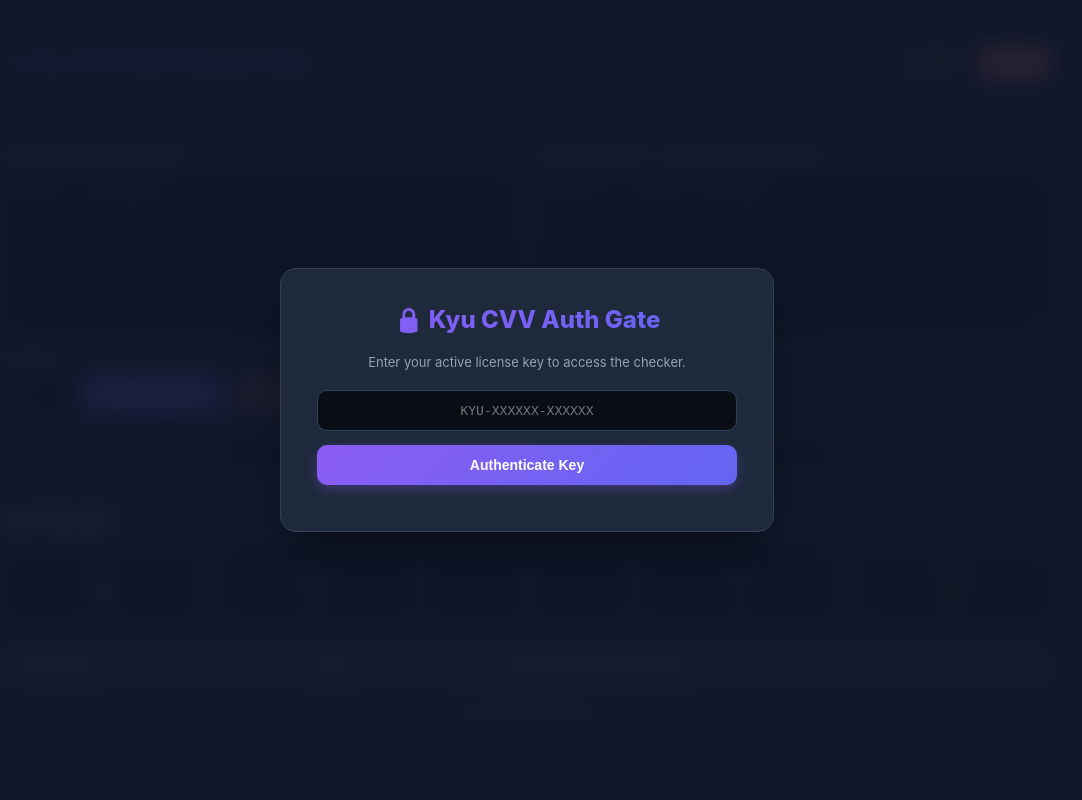
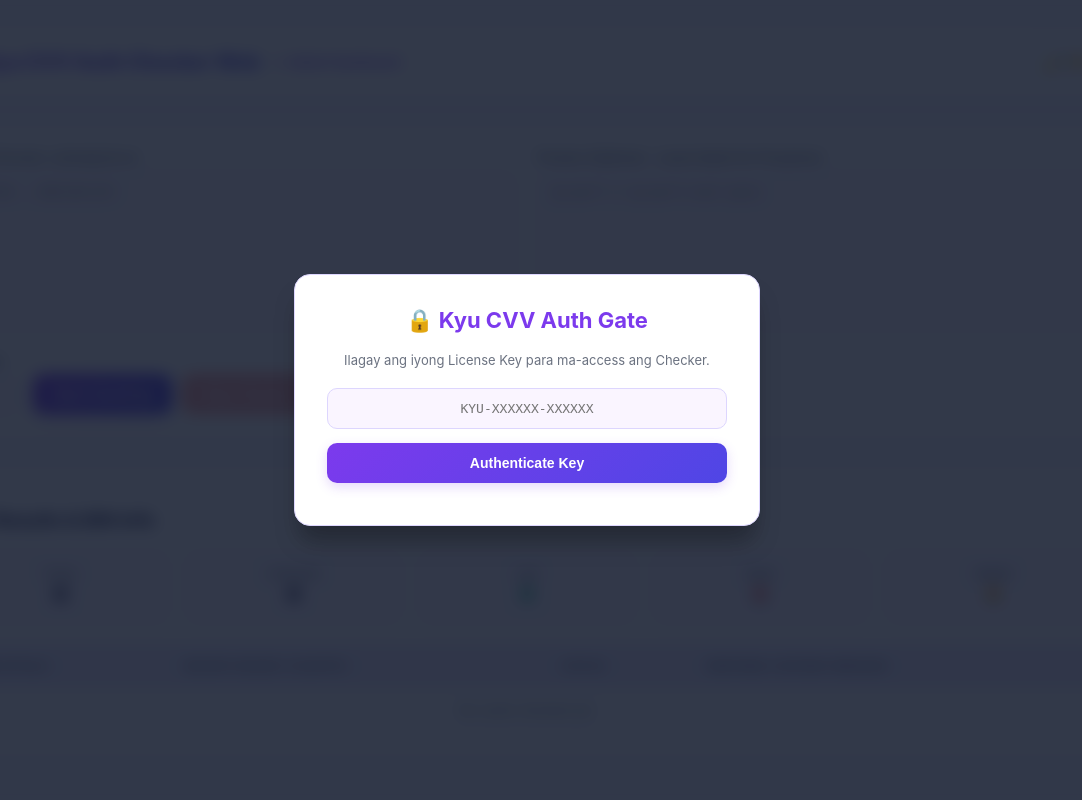
Before and after one commit to piemai/kyu-auth-api, a Flask app: page /checker in a window 1280 px wide. Shown: the whole page, without its empty margins (113-1195 px from the left). Run offline with Flask 3, Linux system fonts and the light colour scheme.

Commit message:
Update checker.html

```diff
--- a/templates/checker.html
+++ b/templates/checker.html
@@ -6,35 +6,35 @@
     <title>Kyu CVV Auth Checker Web</title>
     <style>
         :root {
-            --bg-color: #0f172a;
-            --card-bg: #1e293b;
-            --text-color: #f8fafc;
-            --text-muted: #94a3b8;
+            --bg-color: #f5f3ff;
+            --card-bg: #ffffff;
+            --text-color: #1e1b4b;
+            --text-muted: #6b7280;
+            --primary-color: #7c3aed;
+            --primary-hover: #6d28d9;
+            --accent-gradient: linear-gradient(135deg, #7c3aed 0%, #4f46e5 100%);
+            --danger-color: #ef4444;
+            --success-color: #10b981;
+            --warning-color: #f59e0b;
+            --border-color: #ddd6fe;
+            --table-header: #ede9fe;
+            --code-bg: #faf5ff;
+        }
+
+        [data-theme="dark"] {
+            --bg-color: #09090b;
+            --card-bg: #18181b;
+            --text-color: #f4f4f5;
+            --text-muted: #a1a1aa;
             --primary-color: #8b5cf6;
             --primary-hover: #7c3aed;
             --accent-gradient: linear-gradient(135deg, #8b5cf6 0%, #6366f1 100%);
             --danger-color: #f87171;
             --success-color: #34d399;
             --warning-color: #fbbf24;
-            --border-color: #334155;
-            --table-header: #334155;
-            --code-bg: #090d16;
-        }
-
-        [data-theme="light"] {
-            --bg-color: #f8fafc;
-            --card-bg: #ffffff;
-            --text-color: #1e293b;
-            --text-muted: #64748b;
-            --primary-color: #7c3aed;
-            --primary-hover: #6d28d9;
-            --accent-gradient: linear-gradient(135deg, #7c3aed 0%, #4f46e5 100%);
-            --danger-color: #ef4444;
-            --success-color: #10b981;
-            --warning-color: #f59e0b;
-            --border-color: #e2e8f0;
-            --table-header: #f1f5f9;
-            --code-bg: #f8fafc;
+            --border-color: #27272a;
+            --table-header: #27272a;
+            --code-bg: #1f1f23;
         }
 
         body {
@@ -48,26 +48,25 @@
             transition: background-color 0.3s, color 0.3s;
         }
 
-        .container { width: 100%; max-width: 1100px; }
+        .container { width: 100%; max-width: 1200px; }
 
-        /* Auth Gate Modal Overlay */
         #authOverlay {
             position: fixed; top: 0; left: 0; width: 100%; height: 100%;
-            background: rgba(15, 23, 42, 0.9); backdrop-filter: blur(10px);
+            background: rgba(15, 23, 42, 0.85); backdrop-filter: blur(8px);
             display: flex; justify-content: center; align-items: center; z-index: 9999;
         }
         .auth-card {
-            background: var(--card-bg); padding: 36px; border-radius: 16px;
-            border: 1px solid var(--border-color); width: 100%; max-width: 420px;
-            text-align: center; box-shadow: 0 25px 50px -12px rgba(0,0,0,0.5);
+            background: var(--card-bg); padding: 32px; border-radius: 16px;
+            border: 1px solid var(--border-color); width: 100%; max-width: 400px;
+            text-align: center; box-shadow: 0 20px 25px -5px rgba(0,0,0,0.3);
         }
-        .auth-card h2 { margin-top: 0; background: var(--accent-gradient); -webkit-background-clip: text; -webkit-text-fill-color: transparent; font-size: 24px; font-weight: 800; }
+        .auth-card h2 { margin-top: 0; color: var(--primary-color); font-size: 22px; }
 
         header {
             display: flex; justify-content: space-between; align-items: center;
             margin-bottom: 24px; background: var(--card-bg); padding: 18px 24px;
             border-radius: 14px; border: 1px solid var(--border-color); flex-wrap: wrap; gap: 12px;
-            box-shadow: 0 4px 6px -1px rgba(0,0,0,0.1);
+            box-shadow: 0 4px 6px -1px rgba(124, 58, 237, 0.05);
         }
 
         header h1 { margin: 0; font-size: 20px; background: var(--accent-gradient); -webkit-background-clip: text; -webkit-text-fill-color: transparent; font-weight: 800; }
@@ -75,7 +74,7 @@
 
         .card {
             background-color: var(--card-bg); border-radius: 14px; padding: 24px;
-            margin-bottom: 24px; border: 1px solid var(--border-color); box-shadow: 0 4px 6px -1px rgba(0,0,0,0.1);
+            margin-bottom: 24px; border: 1px solid var(--border-color); box-shadow: 0 4px 6px -1px rgba(0,0,0,0.02);
         }
 
         .grid-2 { display: grid; grid-template-columns: 1fr 1fr; gap: 20px; }
@@ -105,18 +104,18 @@
         button {
             background: var(--accent-gradient); color: white; border: none;
             padding: 12px 20px; border-radius: 10px; cursor: pointer; font-weight: 600; font-size: 14px;
-            transition: opacity 0.2s, transform 0.1s; box-shadow: 0 4px 12px rgba(139, 92, 246, 0.3);
+            transition: opacity 0.2s, transform 0.1s; box-shadow: 0 4px 12px rgba(124, 58, 237, 0.2);
         }
         button:hover { opacity: 0.9; transform: translateY(-1px); }
         button:active { transform: translateY(0); }
         button:disabled { opacity: 0.5; cursor: not-allowed; box-shadow: none; }
 
-        .btn-danger { background: var(--danger-color); box-shadow: 0 4px 12px rgba(248, 113, 113, 0.3); }
-        .btn-success { background: var(--success-color); box-shadow: 0 4px 12px rgba(52, 211, 153, 0.3); color: #0f172a; font-weight: 700; }
+        .btn-danger { background: var(--danger-color); box-shadow: 0 4px 12px rgba(239, 68, 68, 0.2); }
+        .btn-success { background: var(--success-color); box-shadow: 0 4px 12px rgba(16, 185, 129, 0.2); }
         .btn-secondary { background: transparent; color: var(--text-color); border: 1px solid var(--border-color); box-shadow: none; }
         .btn-secondary:hover { background-color: var(--code-bg); }
 
-        .table-responsive { overflow-x: auto; max-height: 400px; border: 1px solid var(--border-color); border-radius: 10px; }
+        .table-responsive { overflow-x: auto; max-height: 450px; border: 1px solid var(--border-color); border-radius: 10px; }
         table { width: 100%; border-collapse: collapse; }
         th, td { padding: 14px 16px; text-align: left; border-bottom: 1px solid var(--border-color); font-size: 13px; }
         th { background-color: var(--table-header); color: var(--text-muted); text-transform: uppercase; font-size: 11px; font-weight: 700; position: sticky; top: 0; }
@@ -124,14 +123,25 @@
         .badge-live { color: var(--success-color); font-weight: 800; }
         .badge-dead { color: var(--danger-color); font-weight: 800; }
         .badge-error { color: var(--warning-color); font-weight: 800; }
+
+        .bin-tag {
+            display: inline-block;
+            font-size: 11px;
+            background: var(--table-header);
+            color: var(--primary-color);
+            padding: 2px 6px;
+            border-radius: 4px;
+            margin-right: 4px;
+            font-weight: 600;
+        }
     </style>
 </head>
-<body data-theme="dark">
+<body data-theme="light">
     <!-- Key Gate Modal -->
     <div id="authOverlay">
         <div class="auth-card">
             <h2>🔒 Kyu CVV Auth Gate</h2>
-            <p id="authSubtitle" style="font-size: 13px; color: var(--text-muted); margin-bottom: 20px;">Enter your active license key to access the checker.</p>
+            <p style="font-size: 13px; color: var(--text-muted); margin-bottom: 20px;">Ilagay ang iyong License Key para ma-access ang Checker.</p>
             <input type="text" id="licenseKeyInput" placeholder="KYU-XXXXXX-XXXXXX" style="margin-bottom: 14px; text-align: center; text-transform: uppercase;">
             <button onclick="verifyLicenseKey()" style="width: 100%;">Authenticate Key</button>
             <div id="authError" style="color: var(--danger-color); font-size: 12px; margin-top: 10px;"></div>
@@ -142,10 +152,10 @@
         <header>
             <div style="display: flex; align-items: center; gap: 12px;">
                 <h1>⚡ Kyu CVV Auth Checker Web</h1>
+                <a href="/" style="color: var(--primary-color); text-decoration: none; font-weight: 600; font-size: 13px;">← Admin Dashboard</a>
             </div>
             <div class="header-actions">
                 <button class="btn-secondary" onclick="toggleTheme()" style="padding: 10px 14px;">🌙 / ☀️</button>
-                <button class="btn-danger" onclick="logoutSession()" style="padding: 10px 14px;">Logout</button>
             </div>
         </header>
 
@@ -157,7 +167,7 @@
                 </div>
                 <div class="form-group">
                     <label for="proxiesInput">Proxies (Optional - Leave blank for Proxyless)</label>
-                    <textarea id="proxiesInput" placeholder="ip:port or ip:port:user:pass" style="height: 160px;"></textarea>
+                    <textarea id="proxiesInput" placeholder="ip:port o ip:port:user:pass" style="height: 160px;"></textarea>
                 </div>
             </div>
 
@@ -175,7 +185,7 @@
         </div>
 
         <div class="card">
-            <h3>Live Results</h3>
+            <h3>Live Results & BIN Info</h3>
             <div id="proxyStatusBanner" style="font-size: 13px; font-weight: 600; color: var(--primary-color); margin-bottom: 12px;"></div>
 
             <div class="stats-bar">
@@ -191,12 +201,13 @@
                     <thead>
                         <tr>
                             <th>Card Details</th>
+                            <th>BIN Info (Issuer / Country)</th>
                             <th>Status</th>
                             <th>Response / Gateway Message</th>
                         </tr>
                     </thead>
                     <tbody id="resultsTable">
-                        <tr><td colspan="3" style="text-align: center; color: var(--text-muted);">No cards checked yet.</td></tr>
+                        <tr><td colspan="4" style="text-align: center; color: var(--text-muted);">No cards checked yet.</td></tr>
                     </tbody>
                 </table>
             </div>
@@ -205,56 +216,17 @@
 
     <script>
         let eventSource = null;
-        let expiryInterval = null;
+        const binCache = {};
 
         document.addEventListener("DOMContentLoaded", () => {
-            const savedTheme = localStorage.getItem('kyu_theme') || 'dark';
+            const savedTheme = localStorage.getItem('kyu_theme') || 'light';
             document.body.setAttribute('data-theme', savedTheme);
 
             const savedKey = sessionStorage.getItem('kyu_verified_key');
-            const expiresTs = sessionStorage.getItem('kyu_expires_ts');
-
             if (savedKey) {
-                // Verify validity immediately
-                verifyActiveSession(savedKey, expiresTs);
+                document.getElementById('authOverlay').style.display = 'none';
             }
         });
-
-        function verifyActiveSession(key, expiresTs) {
-            if (expiresTs && expiresTs !== 'null') {
-                const nowSec = Math.floor(Date.now() / 1000);
-                if (nowSec > parseInt(expiresTs)) {
-                    lockCheckerDueToExpired("Your license key has expired. Please enter a valid active key.");
-                    return;
-                }
-            }
-
-            // Start background ticker to lock immediately when expiration hits
-            if (expiresTs && expiresTs !== 'null') {
-                if (expiryInterval) clearInterval(expiryInterval);
-                expiryInterval = setInterval(() => {
-                    const currentSec = Math.floor(Date.now() / 1000);
-                    if (currentSec > parseInt(expiresTs)) {
-                        lockCheckerDueToExpired("Your license session has expired. Access locked.");
-                    }
-                }, 1000);
-            }
-
-            document.getElementById('authOverlay').style.display = 'none';
-        }
-
-        function lockCheckerDueToExpired(message) {
-            if (expiryInterval) clearInterval(expiryInterval);
-            sessionStorage.removeItem('kyu_verified_key');
-            sessionStorage.removeItem('kyu_expires_ts');
-
-            const overlay = document.getElementById('authOverlay');
-            document.getElementById('licenseKeyInput').value = '';
-            document.getElementById('authSubtitle').innerText = message;
-            document.getElementById('authError').innerText = "Session terminated.";
-            overlay.style.display = 'flex';
-            if (eventSource) stopChecking();
-        }
 
         function verifyLicenseKey() {
             const key = document.getElementById('licenseKeyInput').value.trim();
@@ -262,7 +234,7 @@
             errDiv.innerText = '';
 
             if (!key) {
-                errDiv.innerText = 'Please enter your license key.';
+                errDiv.innerText = 'Ilagay ang license key.';
                 return;
             }
 
@@ -275,21 +247,13 @@
             }).then(res => res.json()).then(data => {
                 if (data.success) {
                     sessionStorage.setItem('kyu_verified_key', key);
-                    sessionStorage.setItem('kyu_expires_ts', data.expires_ts || 'null');
-                    verifyActiveSession(key, data.expires_ts);
+                    document.getElementById('authOverlay').style.display = 'none';
                 } else {
-                    errDiv.innerText = data.message || 'Invalid or expired key.';
+                    errDiv.innerText = data.message || 'Invalid o expired ang key.';
                 }
             }).catch(() => {
-                errDiv.innerText = 'Server connection error.';
+                errDiv.innerText = 'May error sa server connection.';
             });
-        }
-
-        function logoutSession() {
-            sessionStorage.removeItem('kyu_verified_key');
-            sessionStorage.removeItem('kyu_expires_ts');
-            if (expiryInterval) clearInterval(expiryInterval);
-            window.location.reload();
         }
 
         function toggleTheme() {
@@ -300,13 +264,39 @@
             localStorage.setItem('kyu_theme', newTheme);
         }
 
+        async function fetchBinInfo(cardLine) {
+            const cc = cardLine.split('|')[0].trim();
+            const bin = cc.slice(0, 6);
+            if (binCache[bin]) return binCache[bin];
+
+            try {
+                const res = await fetch(`https://lookup.binlist.net/${bin}`, {
+                    headers: { 'Accept-Version': '3' }
+                });
+                if (res.ok) {
+                    const data = await res.json();
+                    const info = {
+                        scheme: (data.scheme || 'unknown').toUpperCase(),
+                        type: (data.type || '').toUpperCase(),
+                        brand: data.brand || '',
+                        country: data.country ? `${data.country.emoji || ''} ${data.country.name || ''}` : 'Unknown',
+                        bank: data.bank ? data.bank.name : 'Unknown Bank'
+                    };
+                    binCache[bin] = info;
+                    return info;
+                }
+            } catch (e) {}
+
+            return { scheme: cc.startsWith('4') ? 'VISA' : 'MC', type: '', brand: '', country: 'Unknown', bank: 'Unknown Bank' };
+        }
+
         function startChecking() {
             const cards = document.getElementById('cardsInput').value.trim();
             const proxies = document.getElementById('proxiesInput').value.trim();
             const threads = document.getElementById('threadsInput').value.trim();
 
             if (!cards) {
-                alert('Please enter at least one card in the textarea!');
+                alert('Maglagay muna kahit isang card!');
                 return;
             }
 
@@ -328,13 +318,13 @@
             }).then(res => {
                 if (res.ok) {
                     eventSource = new EventSource('/api/checker/stream');
-                    eventSource.onmessage = function(event) {
+                    eventSource.onmessage = async function(event) {
                         const data = JSON.parse(event.data);
                         if (data.finished) {
                             stopChecking();
                             return;
                         }
-                        updateResults(data);
+                        await updateResults(data);
                     };
                 } else {
                     alert('Error starting checker.');
@@ -357,7 +347,7 @@
             window.location.href = '/api/checker/export';
         }
 
-        function updateResults(data) {
+        async function updateResults(data) {
             if (data.status_msg) {
                 document.getElementById('proxyStatusBanner').innerText = data.status_msg;
                 return;
@@ -372,9 +362,14 @@
             if (data.code === 0) badgeClass = 'badge-live';
             else if (data.code === 1) badgeClass = 'badge-dead';
 
+            // Fetch BIN details asynchronously
+            const binData = await fetchBinInfo(data.card);
+            const binHtml = `<span class="bin-tag">${binData.scheme}</span> <span class="bin-tag">${binData.type}</span><br><small>${binData.bank}, ${binData.country}</small>`;
+
             const row = document.createElement('tr');
             row.innerHTML = `
                 <td><code>${data.card}</code></td>
+                <td>${binHtml}</td>
                 <td><span class="${badgeClass}">${data.status}</span></td>
                 <td>${data.detail}</td>
             `;
```
